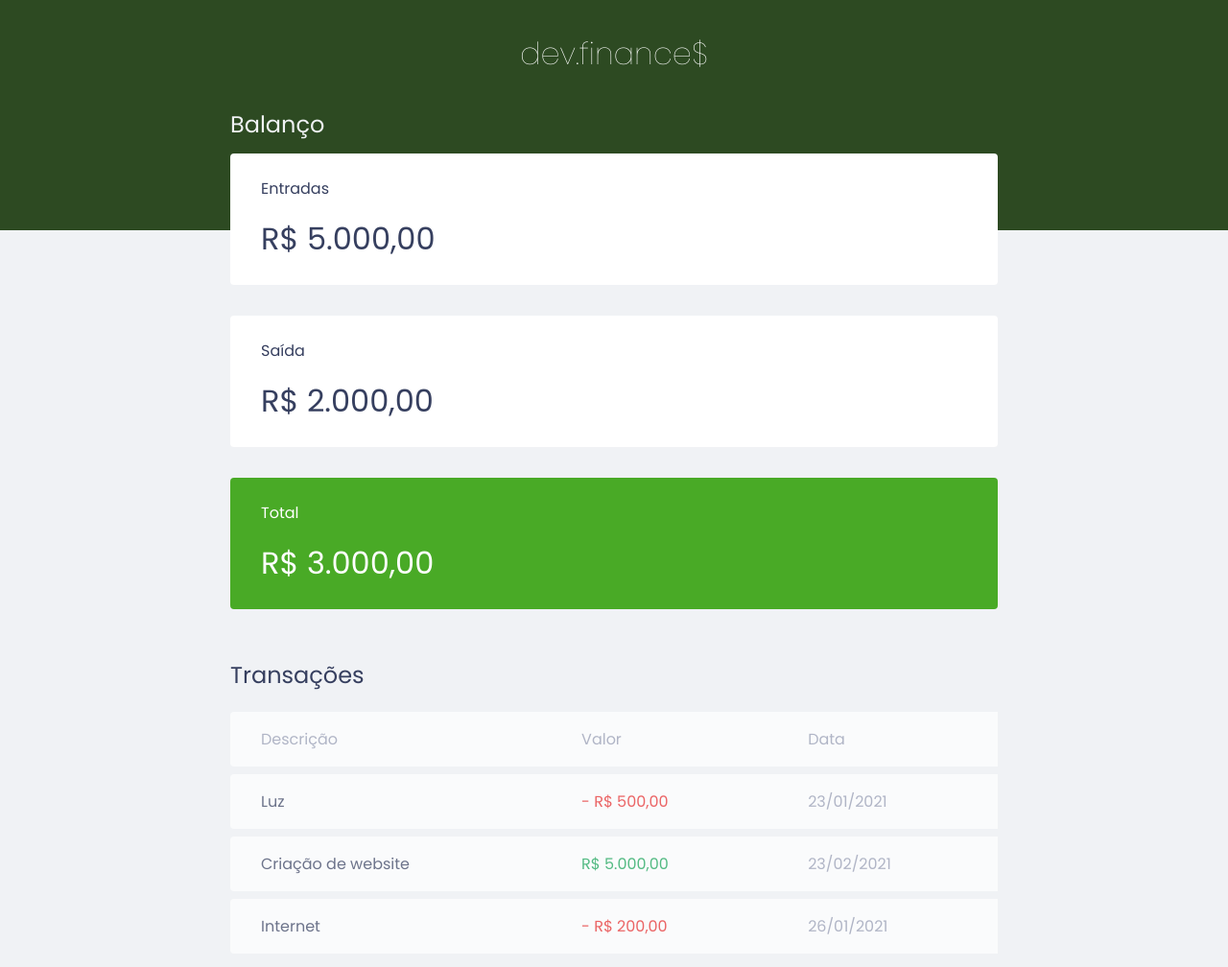
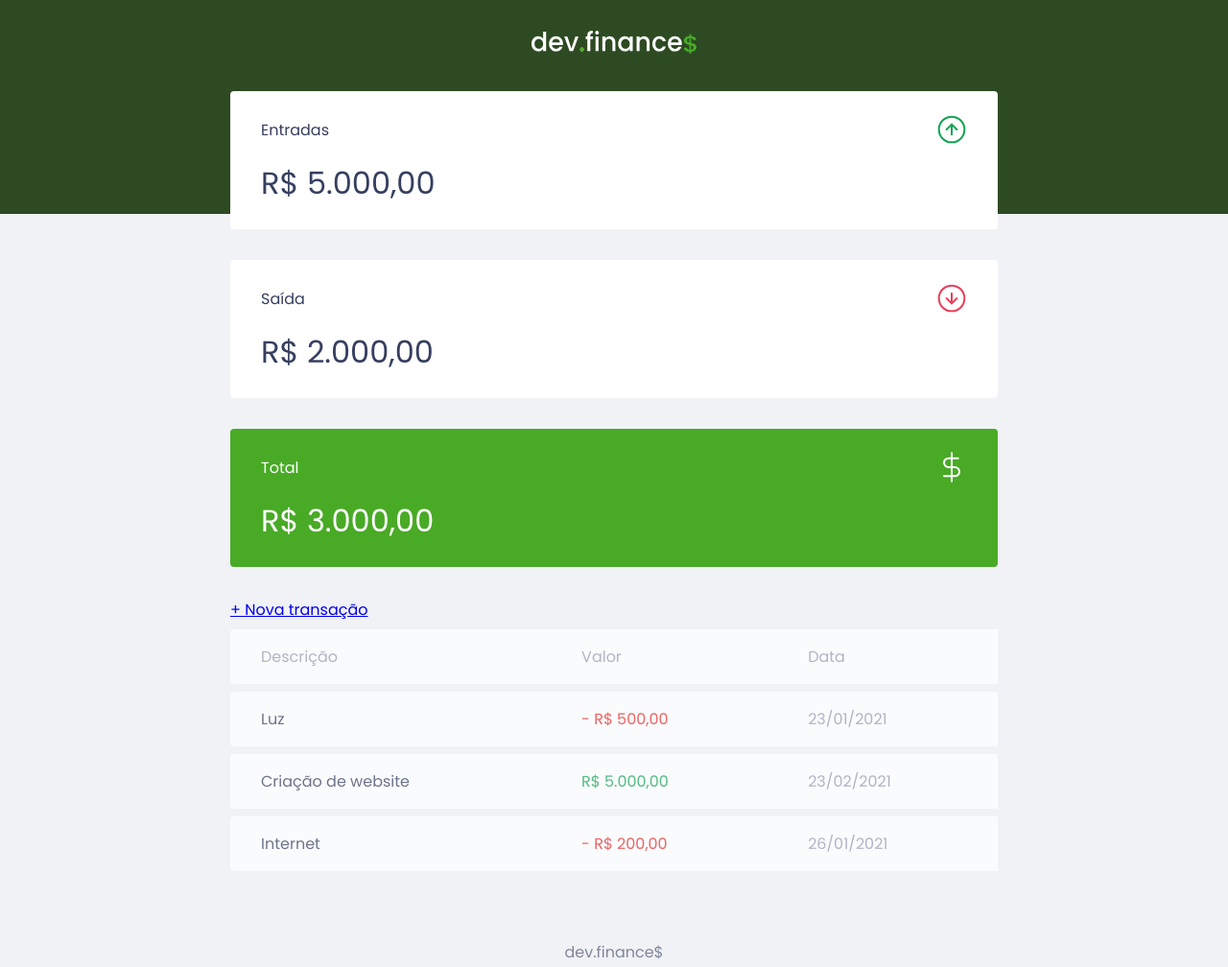
Before and after one commit to Isaias-Tortorele/DevFinance, a plain HTML site: page index.html in a window 1280 px wide. Shown: the top 1008 px of the page at 96% size. Drawn offline with Linux system fonts and the light colour scheme.

Commit message:
atualização aula 2

```diff
--- a/index.html
+++ b/index.html
@@ -15,31 +15,42 @@
 
 <body>
   <header>
-    <h1 id="logo">dev.finance$</h1>
+    <img src="./assets/logo.svg" alt="Logo Dev Finance">
   </header>
 
   <main class="container">
     <section id="balance">
-      <h2>Balanço</h2>
+      <h2 class="sr-only">Balanço</h2>
 
       <div class="card">
-        <h3>Entradas</h3>
+        <h3>
+          <span>Entradas</span>
+          <img src="./assets/income.svg" alt="Image de entradas">
+        </h3>
         <p>R$ 5.000,00</p>
       </div>
 
       <div class="card">
-        <h3>Saída</h3>
+        <h3>
+          <Span>Saída</Span>
+          <img src="./assets/expense.svg" alt="Image Saída">
+        </h3>
         <p>R$ 2.000,00</p>
       </div>
 
       <div class="card total">
-        <h3>Total</h3>
+        <h3>
+          <span>Total</span>
+          <img src="./assets/total.svg" alt="Image total">
+        </h3>
         <p>R$ 3.000,00</p>
       </div>
     </section>
 
     <section id="transsaction">
-      <h2>Transações</h2>
+      <h2 class="sr-only">Transações</h2>
+
+      <a href="#" class="button new">+ Nova transação</a>
 
       <table id="data-table">
         <thead>
--- a/style.css
+++ b/style.css
@@ -34,11 +34,6 @@ header {
   text-align: center;
 }
 
-#logo {
-  color: #FFF;
-  font-weight: 100;
-}
-
 /* Balance ==================== */
 #balance {
   margin-top: -8rem;
@@ -49,7 +44,7 @@ header {
   margin-top: 0;
 }
 
-/* Card ==================== */
+/* Cards ==================== */
 .card {
   background: #FFF;
   padding: 1.5rem 2rem;
@@ -61,6 +56,10 @@ header {
 .card h3 {
   font-weight: 400;
   font-size: 1rem;
+
+  display: flex;
+  align-items: center;
+  justify-content: space-between;
 }
 
 .card p {
@@ -72,6 +71,18 @@ header {
 .card.total {
   background: #49AA26;
   color: #fff;
+}
+
+.sr-only {
+  position: absolute;
+  width: 1;
+  height: 1;
+  padding: 0;
+  margin: -1px;
+  overflow: hidden;
+  clip: rect(0, 0, 0, 0);
+  white-space: nowrap;
+  border-width: 0;
 }
 
 /* Table ==================== */
```
Also changed, not shown: assets/expense.svg (added), assets/income.svg (added), assets/logo.svg (added), assets/minus.svg (added), assets/plus.svg (added), assets/total.svg (added).
